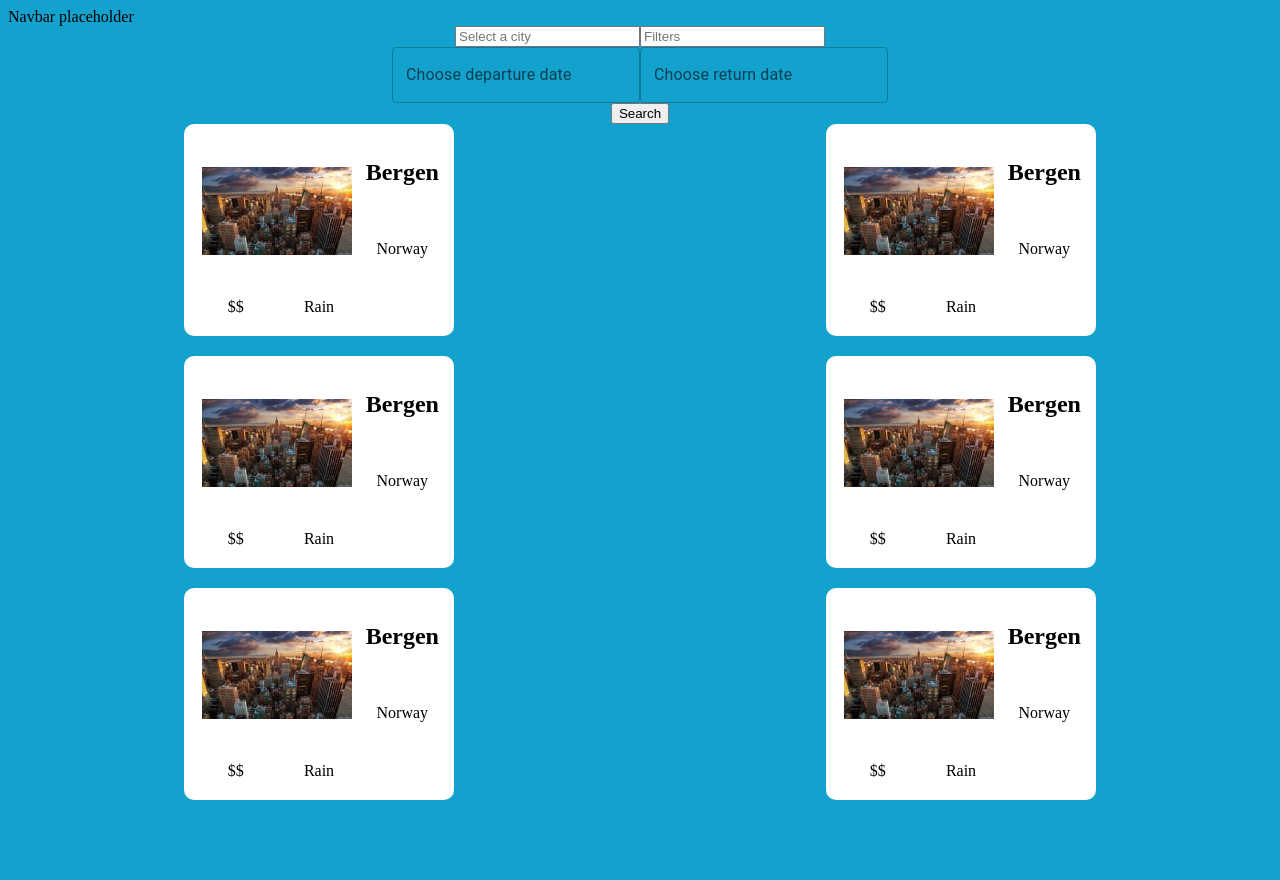
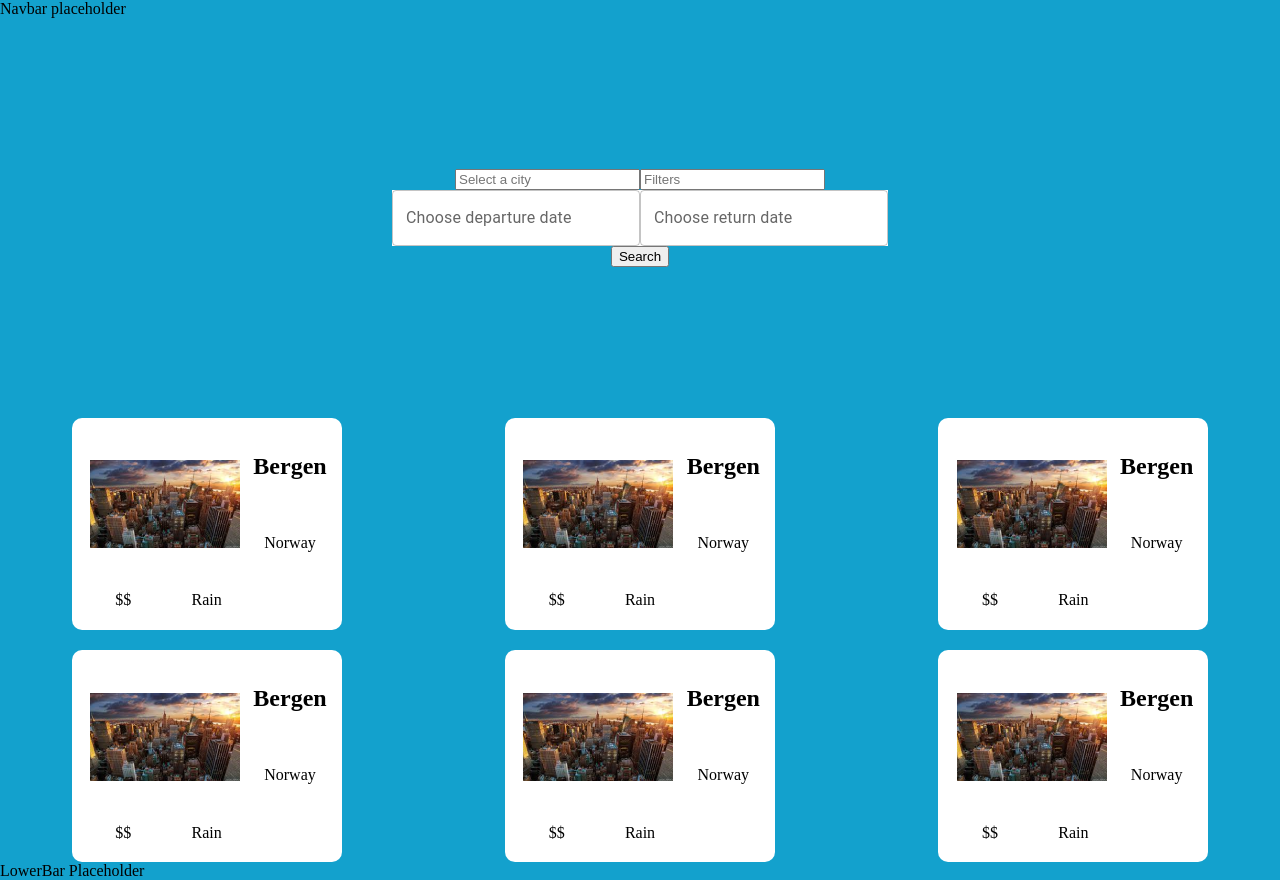
Before and after one commit to Matejmasar/KvikkTrip-Frontend, a React (Vite) app: page / in a window 1280 px wide. Before the commit the page ends 808 px from the top, so only its background shows below. Built offline with nearby package versions, Linux system fonts and the light colour scheme.

Commit message:
Adjusted css for frontpage

```diff
--- /dev/null
+++ b/src/components/EndBar.jsx
@@ -0,0 +1,10 @@
+
+const EndBar = () => {
+    return (
+        <div>
+            LowerBar Placeholder
+        </div>
+    );
+}
+
+export default EndBar;
--- a/src/components/LocationSearch.css
+++ b/src/components/LocationSearch.css
@@ -3,7 +3,7 @@
     grid-template-columns: auto;
     grid-template-rows: repeat(2, auto);
     justify-items: center;
-    align-items: center;
+    align-content: center;
 }
 
 .inputContainer {
--- a/src/components/LocationSearch.jsx
+++ b/src/components/LocationSearch.jsx
@@ -22,15 +22,15 @@ const LocationSearch = () => {
             </div>
             <div>
                 <LocalizationProvider dateAdapter={AdapterDayjs}>
-                    <DatePicker label="Choose departure date" onChange={
+                    <DatePicker label="Choose departure date" sx={{ backgroundColor: 'white'}} onChange={
                         (date) => setDepartureDate(date.format('DD/MM/YYYY'))}
                     />
-                    <DatePicker label="Choose return date" onChange={
+                    <DatePicker label="Choose return date" sx={{ backgroundColor: 'white'}} onChange={
                         (date) => setReturnDate(date.format('DD/MM/YYYY'))
                     }/>
                 </LocalizationProvider>
             </div>
-            <button onClick={handleSearch}>Search</button>
+            <input type='button' onClick={handleSearch} value='Search'></input>
         </div>
     )
 }
--- a/src/index.css
+++ b/src/index.css
@@ -1,3 +1,6 @@
 body {
     background-color: #13A1CD;
+    height: 100vh;
+    margin: 0;
+    padding: 0;
 }
--- a/src/pages/FrontPage.css
+++ b/src/pages/FrontPage.css
@@ -1,8 +1,13 @@
 .cards {
     display: grid;
-    grid-template-columns: repeat(2, 1fr);
-    grid-template-rows: repeat(3, auto);
+    grid-template-columns: repeat(3, 1fr);
+    grid-template-rows: repeat(2, auto);
     gap: 20px;
     justify-items: center;
     align-items: center;
 }
+
+.frontPageContainer {
+    display: grid;
+    grid-template-rows: auto 0.9fr 1fr auto;
+}
--- a/src/pages/FrontPage.jsx
+++ b/src/pages/FrontPage.jsx
@@ -3,6 +3,7 @@ import LocationCard from "../components/LocationCard.jsx";
 import './FrontPage.css';
 import LocationSearch from "../components/LocationSearch.jsx";
 import AppHeader from "../components/AppHeader.jsx";
+import EndBar from "../components/EndBar.jsx";
 
 const FrontPage = () => {
     const picture = '/ny 1.png';
@@ -10,7 +11,7 @@ const FrontPage = () => {
 
 
     return (
-        <div>
+        <div className='frontPageContainer'>
             <AppHeader/>
             <LocationSearch/>
             <div className="cards">
@@ -21,6 +22,7 @@ const FrontPage = () => {
                 <LocationCard location={myLocation}></LocationCard>
                 <LocationCard location={myLocation}></LocationCard>
             </div>
+            <EndBar/>
         </div>
     )
 }
```
Also changed, not shown: public/Banner_saopaulo 1.png (added).
